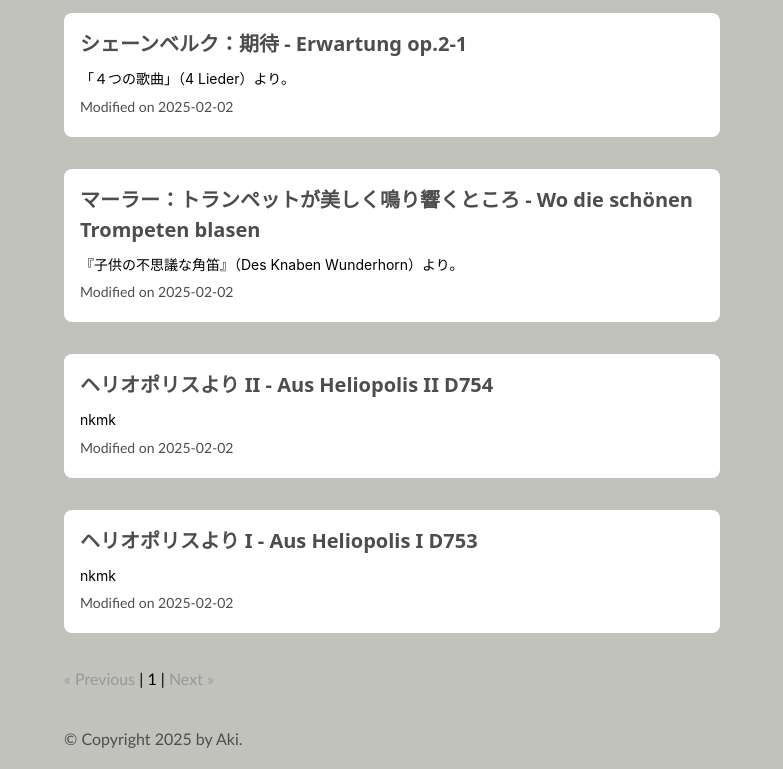
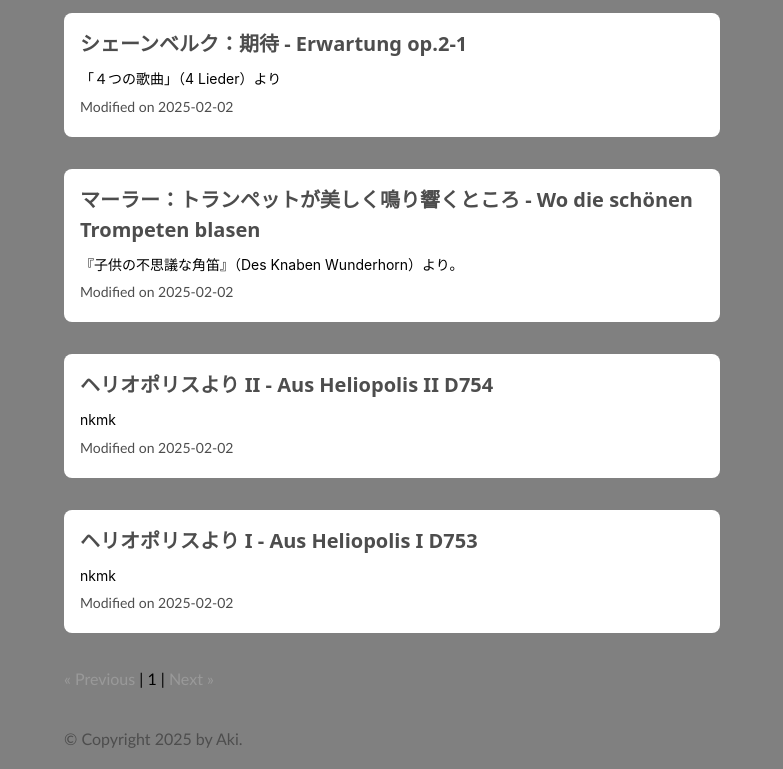
Before and after one commit to icyowl/lieder, a plain HTML site: page blog/index.html in a window 1280 px wide. Shown: the part 162-931 px from the top of the page, without its empty margins (248-1031 px from the left). Drawn offline with Linux system fonts and the light colour scheme.

Commit message:
Synchronized build

```diff
--- a/blog/index.html
+++ b/blog/index.html
@@ -33,7 +33,7 @@
 
   <div class="excerpt">
     <h2><a href="erwartung-op2-1/">シェーンベルク：期待 - Erwartung op.2-1</a></h2>
-    <p>「４つの歌曲」（4 Lieder）より。</p>
+    <p>「４つの歌曲」（4 Lieder）より</p>
 
     <div class="meta">Modified on 2025-02-02</div>
   </div>
--- a/static/override.css
+++ b/static/override.css
@@ -10,6 +10,7 @@
   --secondary: var(--gray30);
   --accent: var(--turquoise);
   --surface: var(--lightgray);
+  --surface: gray;
   --base: var(--base_);
   --base: #fff;
 }
@@ -68,13 +69,6 @@ div.page {
   background: var(--surface);
   /* padding: 0; */
 }
-
-
-
-/* .blog-post div.page {
-  padding: 0;
-  background: red;
-} */
 
 h2, h3, h4, .meta, footer {
   color: var(--gray30);
@@ -147,7 +141,6 @@ pre p {
   margin-bottom: 2rem;
   line-height: var(--line-height-tight);
   background: var(--base);
-  /* background: #fff; */
 }
 
 @media screen and (max-width: 640px) {
```
Also changed, not shown: blog/erwartung-op2-1/index.html (+1 -1 lines).
